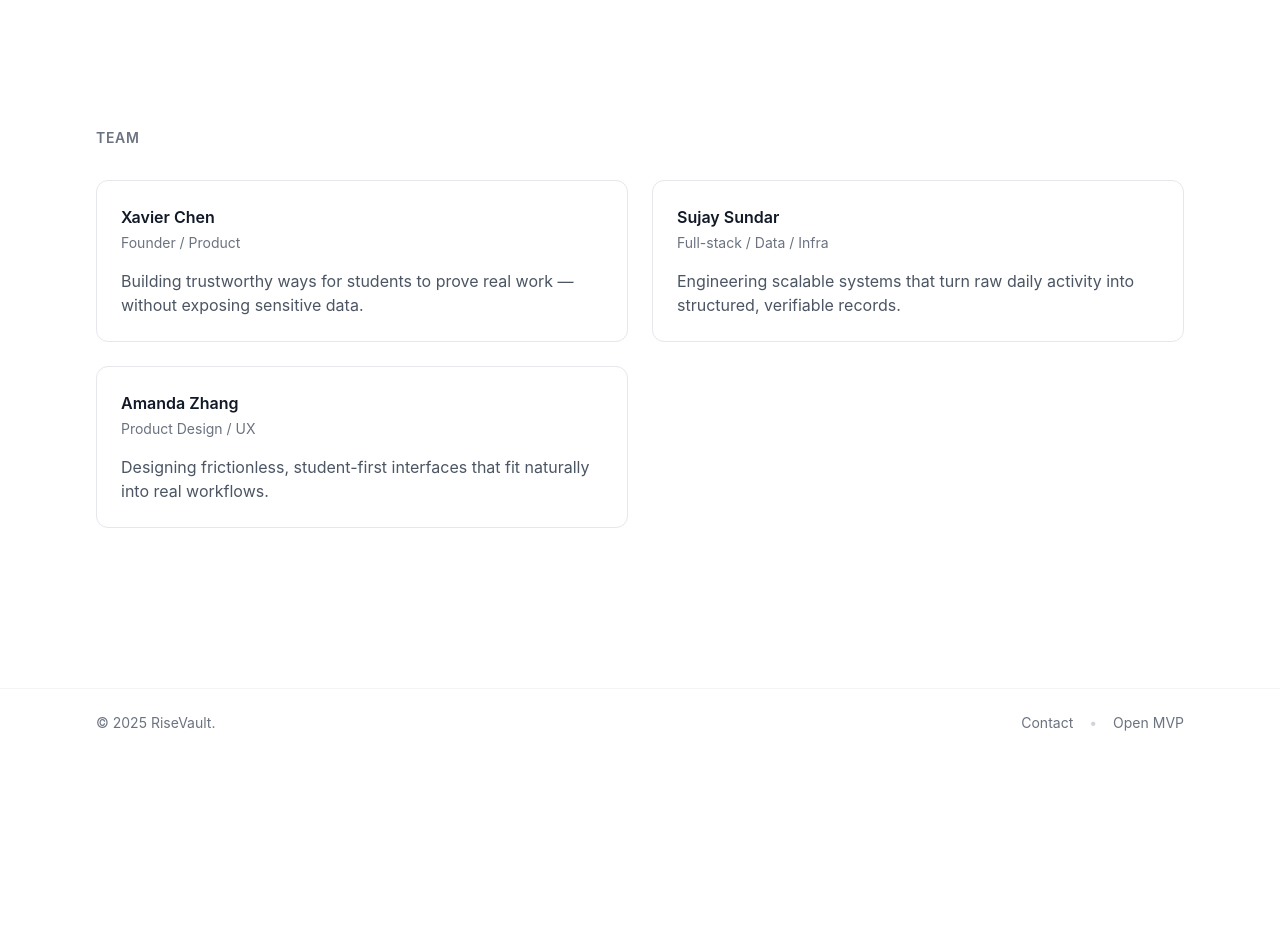
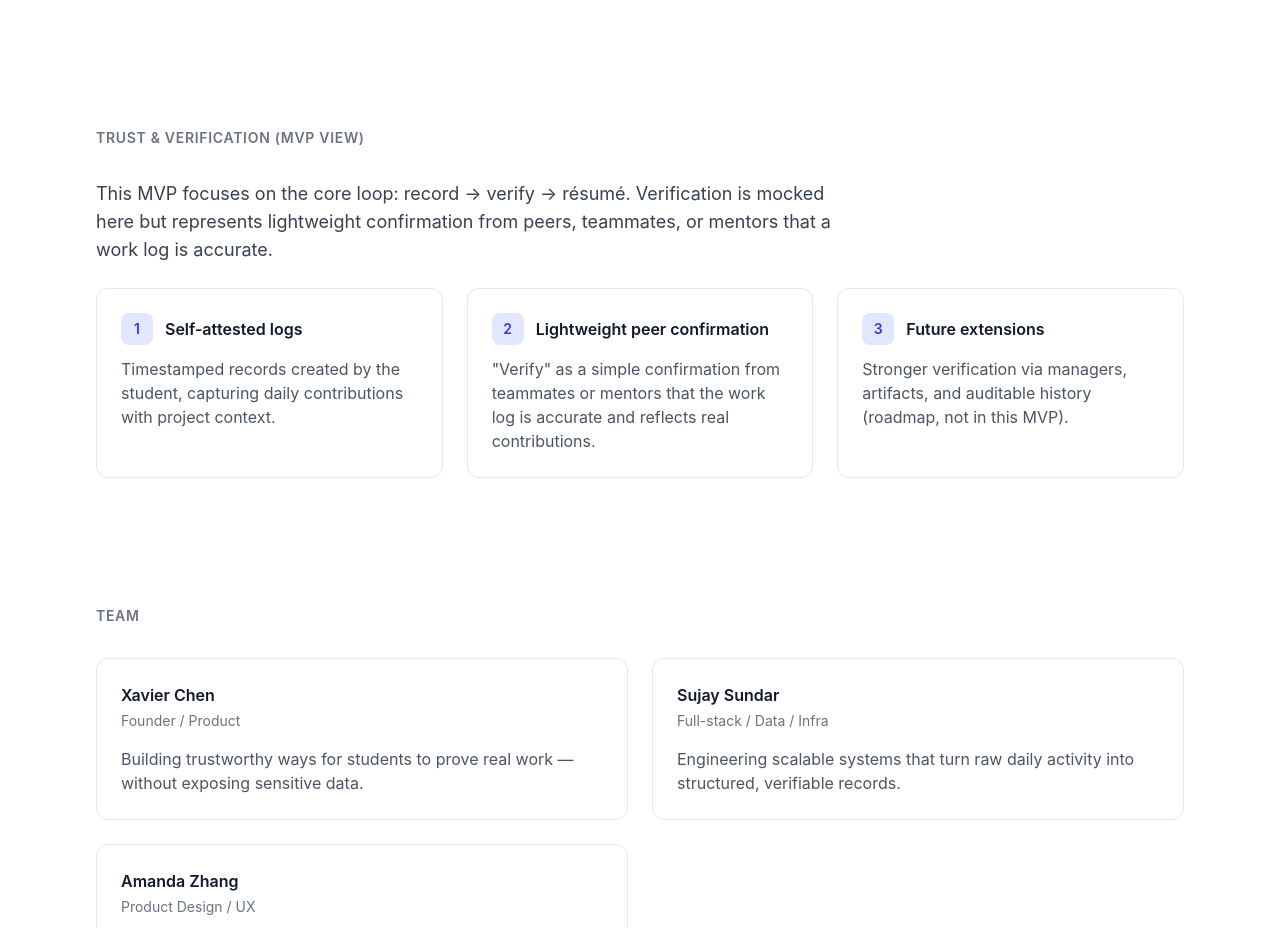
Before and after one commit to wowno1090858718/risevault-mvp, a Next.js app: page /landing in a window 1280 px wide. Shown: the part 1631-2559 px from the top of the page. Before the commit the page ends 2388 px from the top, so only its background shows below. Built offline with nearby package versions, Linux system fonts and the light colour scheme.

Commit message:
Add verification tooltip and trust model section

```diff
--- a/app/landing/page.tsx
+++ b/app/landing/page.tsx
@@ -165,6 +165,58 @@ export default function LandingPage() {
           </div>
         </section>
 
+        {/* Trust & Verification Section */}
+        <section id="trust-model" className="mb-24 space-y-8 sm:mb-32">
+          <h2 className="text-sm font-semibold uppercase tracking-wider text-gray-500">
+            Trust & verification (MVP view)
+          </h2>
+          <div className="space-y-6">
+            <p className="max-w-3xl text-base leading-relaxed text-gray-700 sm:text-lg">
+              This MVP focuses on the core loop: record → verify → résumé. Verification
+              is mocked here but represents lightweight confirmation from peers, teammates,
+              or mentors that a work log is accurate.
+            </p>
+            <div className="grid gap-6 sm:grid-cols-3">
+              <div className="rounded-xl border border-gray-200 bg-white p-6 transition-colors hover:border-gray-300">
+                <div className="mb-3 flex items-center gap-3">
+                  <div className="flex h-8 w-8 shrink-0 items-center justify-center rounded-lg bg-indigo-100 text-sm font-semibold text-indigo-700">
+                    1
+                  </div>
+                  <div className="text-base font-semibold text-gray-900">Self-attested logs</div>
+                </div>
+                <p className="text-sm leading-relaxed text-gray-600 sm:text-base">
+                  Timestamped records created by the student, capturing daily contributions
+                  with project context.
+                </p>
+              </div>
+              <div className="rounded-xl border border-gray-200 bg-white p-6 transition-colors hover:border-gray-300">
+                <div className="mb-3 flex items-center gap-3">
+                  <div className="flex h-8 w-8 shrink-0 items-center justify-center rounded-lg bg-indigo-100 text-sm font-semibold text-indigo-700">
+                    2
+                  </div>
+                  <div className="text-base font-semibold text-gray-900">Lightweight peer confirmation</div>
+                </div>
+                <p className="text-sm leading-relaxed text-gray-600 sm:text-base">
+                  &quot;Verify&quot; as a simple confirmation from teammates or mentors that
+                  the work log is accurate and reflects real contributions.
+                </p>
+              </div>
+              <div className="rounded-xl border border-gray-200 bg-white p-6 transition-colors hover:border-gray-300">
+                <div className="mb-3 flex items-center gap-3">
+                  <div className="flex h-8 w-8 shrink-0 items-center justify-center rounded-lg bg-indigo-100 text-sm font-semibold text-indigo-700">
+                    3
+                  </div>
+                  <div className="text-base font-semibold text-gray-900">Future extensions</div>
+                </div>
+                <p className="text-sm leading-relaxed text-gray-600 sm:text-base">
+                  Stronger verification via managers, artifacts, and auditable history
+                  (roadmap, not in this MVP).
+                </p>
+              </div>
+            </div>
+          </div>
+        </section>
+
         {/* Team Section */}
         <section className="mb-20 space-y-8">
           <h2 className="text-sm font-semibold uppercase tracking-wider text-gray-500">
--- a/app/page.tsx
+++ b/app/page.tsx
@@ -168,6 +168,14 @@ export default function Home() {
                 <div className="flex items-center gap-3 mb-4">
                   <span className="text-2xl">🔵</span>
                   <span className="text-gray-700">Pending verification…</span>
+                  <div className="group relative">
+                    <span className="flex h-5 w-5 cursor-help items-center justify-center rounded-full border border-gray-300 bg-white text-xs font-medium text-gray-500 hover:border-gray-400 hover:text-gray-600">
+                      ?
+                    </span>
+                    <div className="absolute left-0 top-6 z-10 hidden w-64 rounded-lg border border-gray-200 bg-white p-3 text-xs text-gray-700 shadow-lg group-hover:block">
+                      In this MVP, &apos;Verify&apos; is a mock action that represents someone confirming this work log is accurate (e.g. a teammate or mentor).
+                    </div>
+                  </div>
                 </div>
                 <button
                   onClick={() => handleVerify(records[0].id)}
@@ -175,6 +183,14 @@ export default function Home() {
                 >
                   Verify now
                 </button>
+                <div className="mt-4">
+                  <a
+                    href="/landing#trust-model"
+                    className="text-sm text-gray-500 underline hover:text-gray-700"
+                  >
+                    How verification works →
+                  </a>
+                </div>
               </div>
             )}
 
@@ -188,6 +204,14 @@ export default function Home() {
                       Verified by RiseVault — {formatDateTime(records[0].verifiedAt)}
                     </p>
                   </div>
+                </div>
+                <div className="mt-4">
+                  <a
+                    href="/landing#trust-model"
+                    className="text-sm text-gray-500 underline hover:text-gray-700"
+                  >
+                    How verification works →
+                  </a>
                 </div>
               </div>
             )}
```
